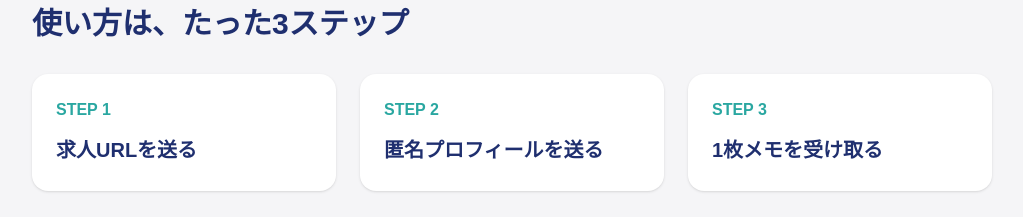
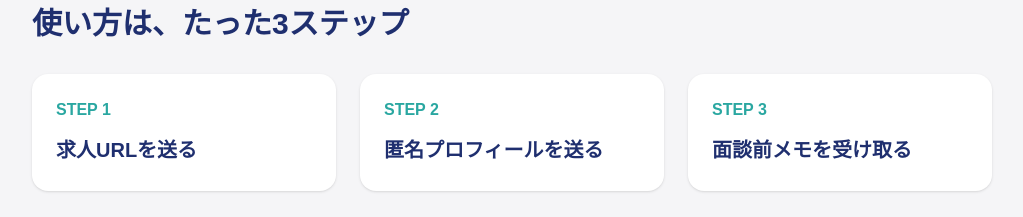
Before and after one commit to yshyk216/asumen-lp-v2, a Next.js app: page / in a window 1280 px wide. Shown: the part 2100-2317 px from the top of the page, without its empty margins (128-1151 px from the left). Built offline with nearby package versions, Linux system fonts and the light colour scheme.

Commit message:
Update page.tsx

```diff
--- a/app/page.tsx
+++ b/app/page.tsx
@@ -308,7 +308,7 @@ export default function Home() {
           {[
             ["1", "求人URLを送る"],
             ["2", "匿名プロフィールを送る"],
-            ["3", "1枚メモを受け取る"],
+            ["3", "面談前メモを受け取る"],
           ].map(([num, text]) => (
             <div key={num} className="bg-white rounded-2xl p-6 shadow-sm">
               <div className="text-[#2aa7a1] font-bold mb-3">STEP {num}</div>
```
